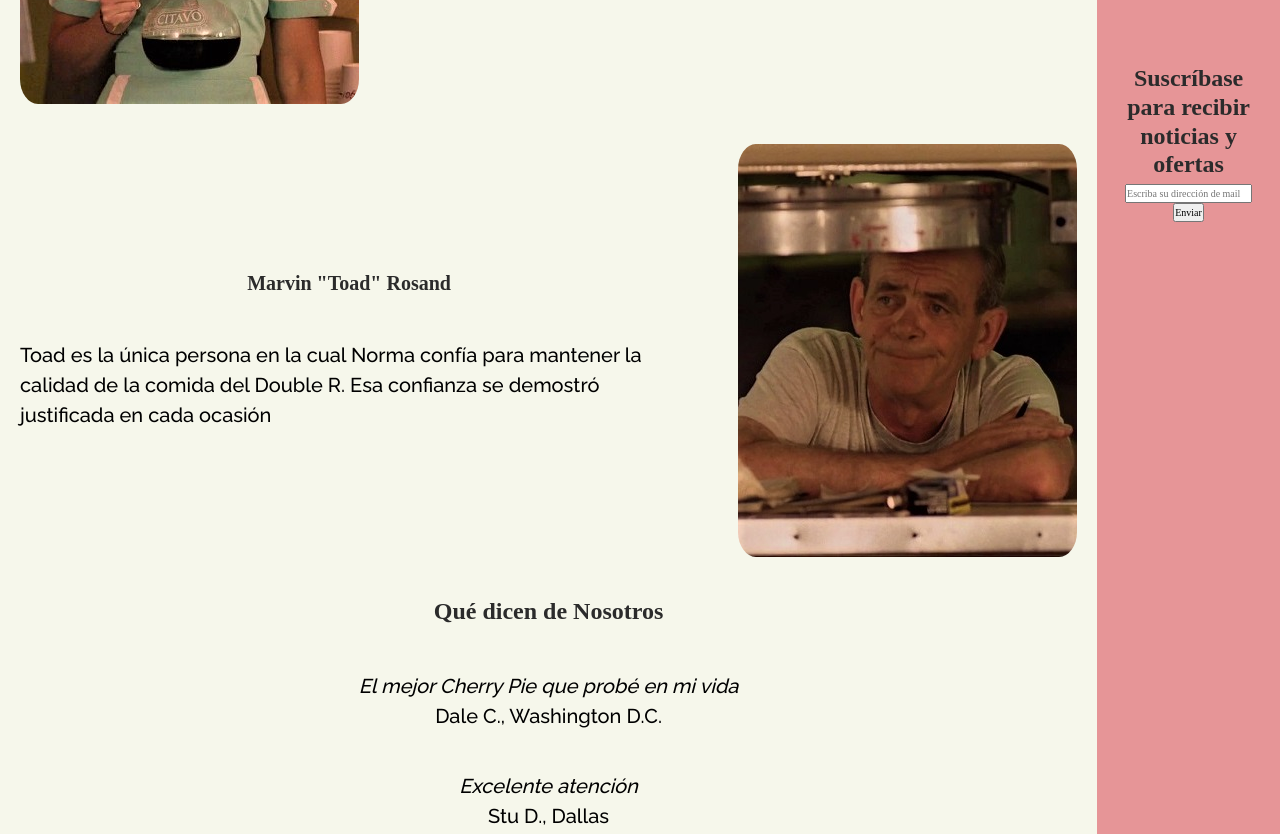
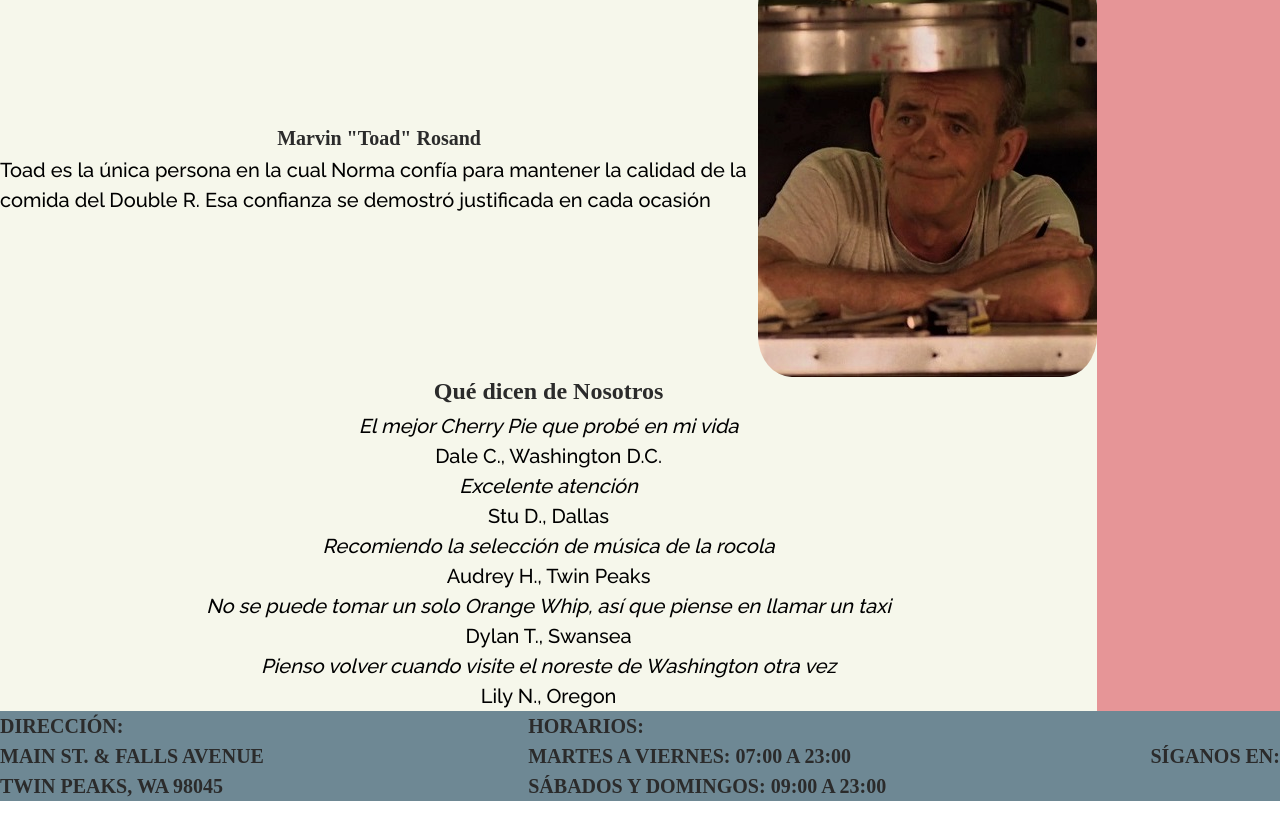
Before and after one commit to exequieljimenez/tercera-entrega, a website: page pages/nosotros.html in a window 1280 px wide. Shown: the part 981-1815 px from the top of the page. After the commit the page ends 1782 px from the top, so only its background shows below. Drawn offline with nearby package versions, Linux system fonts and the light colour scheme; no server answers; a web font is replaced by a local one.

Commit message:
paddings-comentados

```diff
--- a/sass/misc/_normalize.scss
+++ b/sass/misc/_normalize.scss
@@ -27,7 +27,7 @@ body {
     display: flex;
     flex-direction: column;
     align-items: center;
-    padding: map-get($spacings, spacing);
+    // padding: map-get($spacings, spacing);
     text-align: center;
 }
 
--- a/sass/partials/_aside.scss
+++ b/sass/partials/_aside.scss
@@ -14,5 +14,5 @@ aside {
     flex-direction: column;
     align-items: center;
     text-align: center;
-    padding: map-get($spacings, spacing);
+    // padding: map-get($spacings, spacing);
 }
--- a/sass/partials/_footer.scss
+++ b/sass/partials/_footer.scss
@@ -5,7 +5,7 @@ footer {
     font-weight: bold;
 
     section {
-        padding: map-get($spacings, spacing);
+        // padding: map-get($spacings, spacing);
         display: flex;
         justify-content: space-between;
         align-items: center;
--- a/sass/partials/_header.scss
+++ b/sass/partials/_header.scss
@@ -6,7 +6,7 @@ header {
     flex-direction: row;
     justify-content: space-between;
     align-items: center;
-    padding: map-get($spacings, spacing);
+    // padding: map-get($spacings, spacing);
     ul {
         display: flex;
         flex-direction: row;
@@ -60,7 +60,7 @@ header {
             flex-direction: column;
             align-items: center;
             gap: map-get($spacings, spacing-lesser);
-            padding-top: map-get($spacings, spacing);
+            // padding-top: map-get($spacings, spacing);
         }
     }
 }
--- a/sass/views/_nosotros.scss
+++ b/sass/views/_nosotros.scss
@@ -7,7 +7,7 @@
         display: flex;
         flex-direction: row;
         max-width: 1200px;
-        gap: map-get($spacings, spacing);
+        // gap: map-get($spacings, spacing);
         &--reverse {
             @extend .nameCard__each;
             flex-direction: row-reverse;
@@ -20,17 +20,17 @@
     }
 
     &__name {
-        padding: map-get($spacings, spacing);
+        // padding: map-get($spacings, spacing);
         text-align: center;
     }
 
     &__description {
-        padding: map-get($spacings, spacing);
+        // padding: map-get($spacings, spacing);
         font-weight: 300;
     }
 
     &__image {
-        padding: map-get($spacings, spacing);
+        // padding: map-get($spacings, spacing);
         border-radius: 10%;
         animation-name: materialize;
         animation-duration: 1s;
@@ -47,7 +47,7 @@
 }
 
 .quote {
-    padding: map-get($spacings, spacing);
+    // padding: map-get($spacings, spacing);
 
     p {
         padding: 0;
--- a/sass/views/_twin-peaks.scss
+++ b/sass/views/_twin-peaks.scss
@@ -5,7 +5,7 @@
     grid-row: 290px 248px;
     justify-content: center;
     gap: map-get($spacings, spacing);
-    padding: map-get($spacings, spacing);
+    // padding: map-get($spacings, spacing);
     animation-name: from-left;
     animation-duration: 1s;
 }
@@ -25,6 +25,6 @@
         flex-direction: column;
         justify-content: center;
         gap: map-get($spacings, spacing);
-        padding: map-get($spacings, spacing);
+        // padding: map-get($spacings, spacing);
     }
 }
```
Also changed, not shown: css/index.css.
